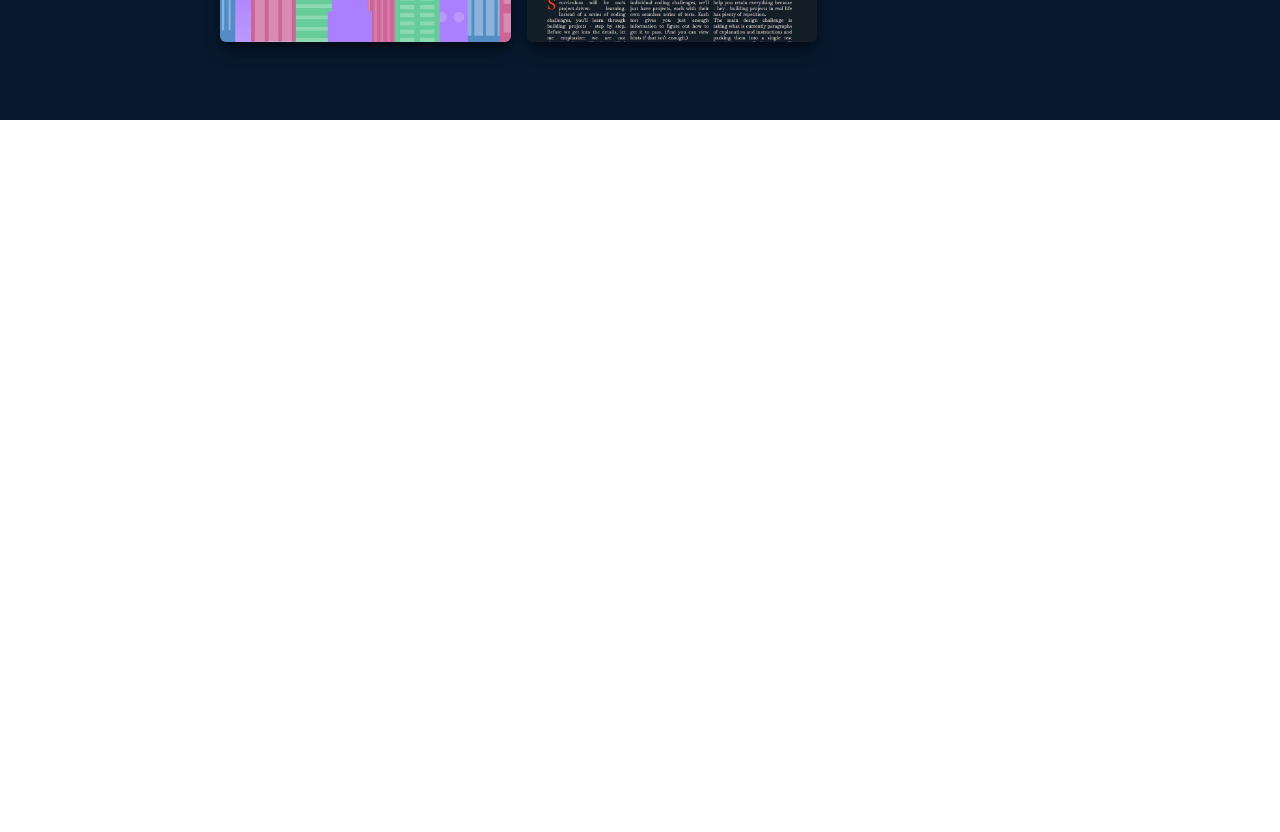
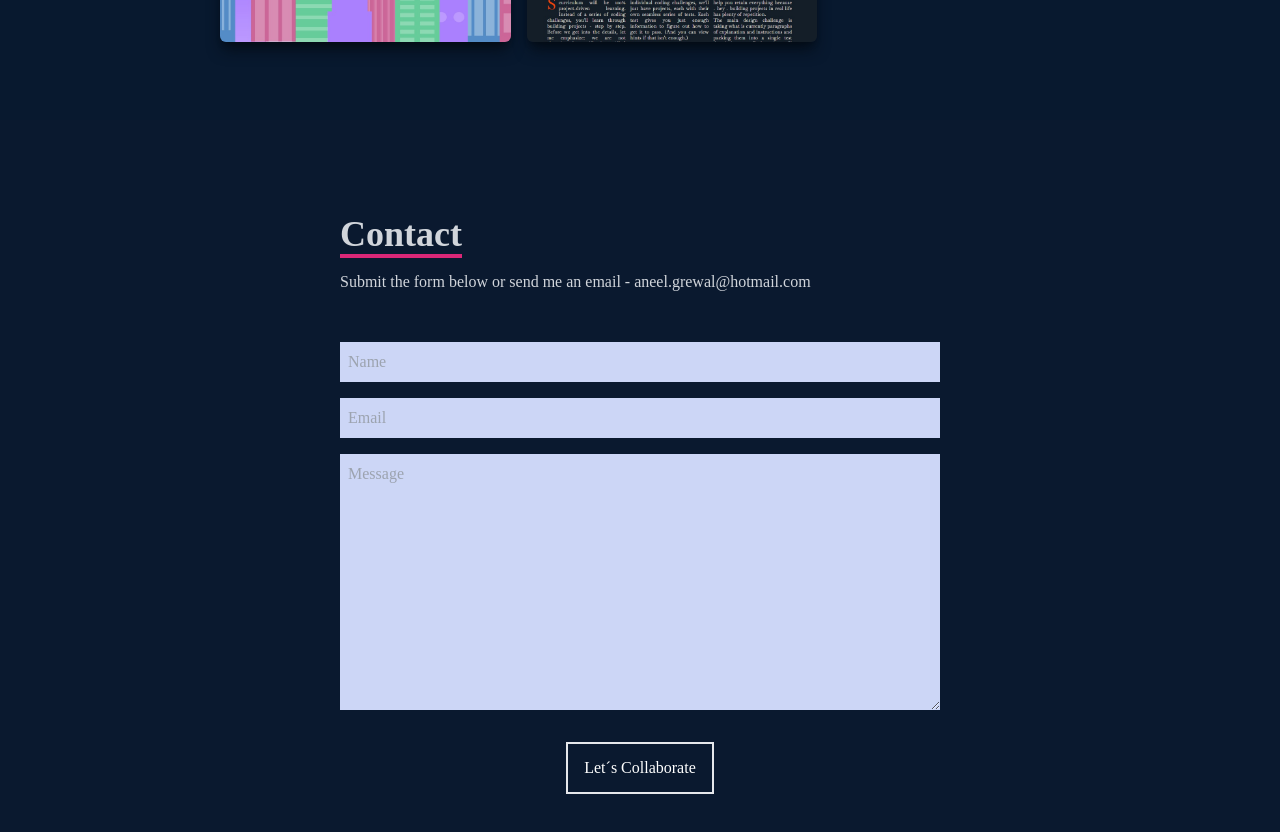
Before and after one commit to Grewal009/portfolio-react-app, a React (Create React App) app: page / in a window 1280 px wide. Shown: the part 3080-3912 px from the top of the page. Before the commit the page ends 3200 px from the top, so only its background shows below. Built offline with nearby package versions, Linux system fonts and the light colour scheme.

Commit message:
Contact component added

```diff
--- a/package.json
+++ b/package.json
@@ -10,6 +10,7 @@
     "react-dom": "^18.2.0",
     "react-icons": "^4.8.0",
     "react-scripts": "5.0.1",
+    "react-scroll": "^1.8.9",
     "web-vitals": "^2.1.4"
   },
   "scripts": {
--- a/src/App.js
+++ b/src/App.js
@@ -1,4 +1,5 @@
 import About from "./components/About";
+import Contact from "./components/Contact";
 import Home from "./components/Home";
 import Navbar from "./components/Navbar";
 import Skills from "./components/Skills";
@@ -12,6 +13,7 @@ function App() {
       <About />
       <Skills />
       <Work />
+      <Contact />
     </div>
   );
 }
--- /dev/null
+++ b/src/components/Contact.js
@@ -0,0 +1,22 @@
+
+
+const Contact = () => {
+    return(
+        <div className="w-full h-screen bg-[#0a192f] flex justify-center items-center p-4">
+            <form method="POST" action="https://getform.io/f/a239643e-8c01-45c3-8a3e-e182456abb0e"  className="flex flex-col max-w-[600px] w-full">
+                <div className="pb-8">
+                    <p className="text-4xl font-bold inline border-b-4 border-pink-600 text-gray-300 ">Contact</p>
+                    <p className="text-gray-300 py-4">Submit the form below or send me an email - aneel.grewal@hotmail.com</p>
+                </div>
+                <input className="bg-[#ccd6f6] p-2" type="text" placeholder="Name" name="name"/>
+                <input className="bg-[#ccd6f6] my-4 p-2" type="email" placeholder="Email" name="email"/>
+                <textarea className="bg-[#ccd6f6] p-2" rows="10" placeholder="Message" name="message"/>
+                <button className="text-white border-2 hover:bg-pink-600 hover:border-pink-600 px-4 py-3 my-8 mx-auto flex items-center">Let´s Collaborate</button>
+
+            </form>
+
+        </div>
+    )
+}
+
+export default Contact;
```
Also changed, not shown: 1 other file (tests, documents, lock files or other folders).
